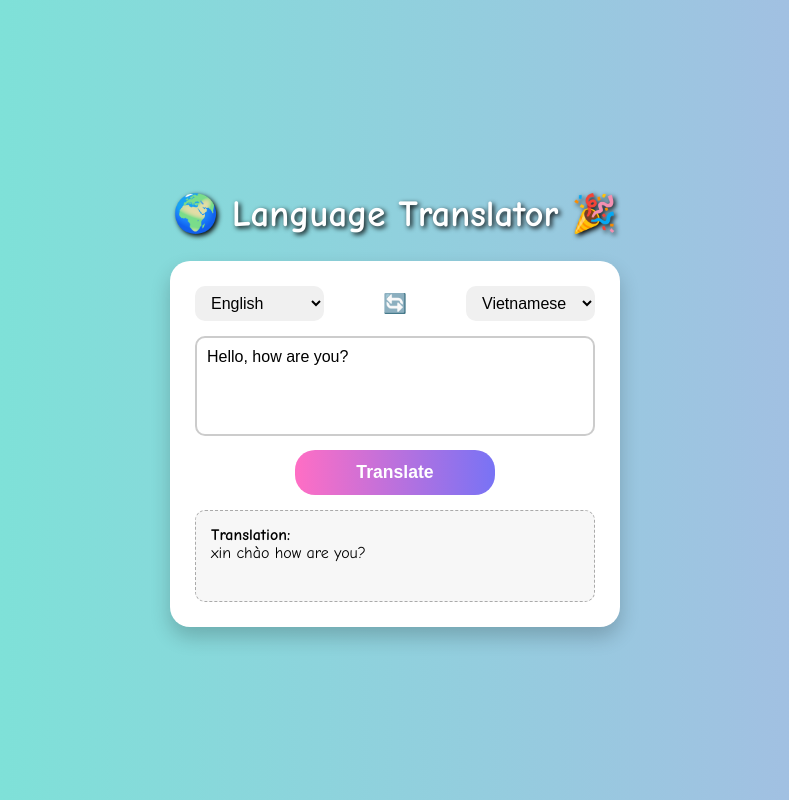
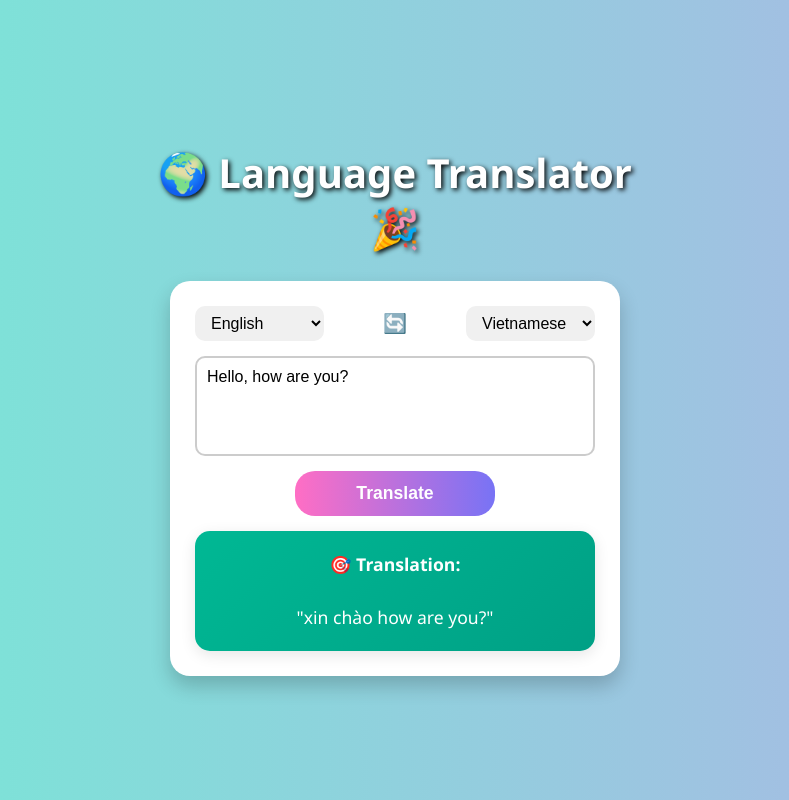
Before and after one commit to nguyenhuuanhdev/ChatBox, a website: page dich.html in a window 1280 px wide. Shown: the whole page, without its empty margins (245-1034 px from the left). Drawn offline with Linux system fonts and the light colour scheme; no server answers.

Commit message:
Mô tả thay đổi

```diff
--- a/dich.css
+++ b/dich.css
@@ -1,6 +1,6 @@
 body {
     background: linear-gradient(to right, #74ebd5, #acb6e5);
-     font-family: 'Comic Sans MS', cursive, sans-serif;
+    font-family: 'Segoe UI', Tahoma, Geneva, Verdana, sans-serif;
     display: flex;
     justify-content: center;
     align-items: center;
@@ -19,7 +19,7 @@
 }
 
 .title {
-     font-size: 2.3rem;
+    font-size: 2.5rem;
     margin-bottom: 20px;
     color: #fff;
     text-shadow: 2px 2px 5px #000;
@@ -146,15 +146,31 @@
 
 .outputBox {
     margin-top: 15px;
-     padding: 15px;
-     border-radius: 10px;
-     background: #f7f7f7;
-     border: 1px dashed #aaa;
-     font-size: 1rem;
-     min-height: 60px;
+    padding: 20px;
+    border-radius: 15px;
+    background: linear-gradient(135deg, #667eea 0%, #764ba2 100%);
+    color: white;
+    font-size: 1.1rem;
+    min-height: 80px;
     animation: fadeInUp 0.5s ease;
-     text-align: left;
+    text-align: center;
     white-space: pre-wrap;
+    box-shadow: 0 4px 15px rgba(0, 0, 0, 0.1);
+    border: none;
+    font-weight: 500;
+    line-height: 1.5;
+}
+
+.outputBox.loading {
+    background: linear-gradient(135deg, #74b9ff 0%, #0984e3 100%);
+}
+
+.outputBox.error {
+    background: linear-gradient(135deg, #fd79a8 0%, #e84393 100%);
+}
+
+.outputBox.success {
+    background: linear-gradient(135deg, #00b894 0%, #00a085 100%);
 }
 
 .swap-btn {
@@ -164,12 +180,12 @@
     font-size: 1.2rem;
     padding: 5px;
     border-radius: 50%;
-     transition: transform 0.3s ease;
+    transition: all 0.3s ease;
 }
 
 .swap-btn:hover {
-     transform: rotate(180deg);
     background: #f0f0f0;
+    transform: scale(1.1);
 }
 
 /* Animations */
@@ -221,16 +237,20 @@
     }
 }
 
- @keyframes spin {
+@keyframes pulse {
     0% {
-         transform: rotate(0deg);
+        opacity: 1;
+    }
+
+    50% {
+        opacity: 0.6;
     }
 
     100% {
-         transform: rotate(360deg);
+        opacity: 1;
     }
 }
 
 .loading {
-     animation: spin 1s linear infinite;
+    animation: pulse 1.5s ease-in-out infinite;
 }
--- a/dich.js
+++ b/dich.js
@@ -118,17 +118,20 @@ async function translateText() {
 
     if (!text) {
         output.textContent = "⚠️ Please enter some text to translate.";
+        output.className = "outputBox error";
         return;
     }
 
     if (from === to) {
         output.textContent = "⚠️ Please select different source and target languages.";
+        output.className = "outputBox error";
         return;
     }
 
     btn.disabled = true;
     btn.innerHTML = "⏳ Translating...";
-    output.textContent = "⏳ Translating...";
+    output.textContent = "✨ Translating your text...";
+    output.className = "outputBox loading";
 
     try {
         // Try multiple translation APIs
@@ -140,16 +143,19 @@ async function translateText() {
         }
 
         if (translated) {
-            output.innerHTML = `<strong>Translation:</strong><br>${translated}`;
+            output.innerHTML = `🎯 <strong>Translation:</strong><br><br>"${translated}"`;
+            output.className = "outputBox success";
         } else {
-            output.innerHTML = `<strong>⚠️ Translation not available</strong><br>Try using a different API or check your internet connection.<br><br><em>Suggestion: Try simple words like "hello", "thank you", etc.</em>`;
+            output.innerHTML = `🔍 <strong>Translation not available</strong><br><br>Try using simple words like:<br>"hello", "thank you", "water"`;
+            output.className = "outputBox error";
         }
     } catch (error) {
         console.error("Translation error:", error);
-        output.innerHTML = `<strong>❌ Translation failed</strong><br>Error: ${error.message}<br><br><em>Suggestion: Try simpler text or check your connection.</em>`;
+        output.innerHTML = `❌ <strong>Oops! Something went wrong</strong><br><br>Please try again or use simpler text`;
+        output.className = "outputBox error";
     } finally {
         btn.disabled = false;
-        btn.innerHTML = " Translate";
+        btn.innerHTML = "Translate";
     }
 }
 
@@ -223,7 +229,10 @@ function translateWithDictionary(text, from, to) {
 // Auto-translate on page load with sample text
 window.onload = function () {
     document.getElementById("inputText").value = "Hello, how are you?";
+    const output = document.getElementById("output");
+    output.innerHTML = "🌟 Welcome! Enter text above and click translate";
+    output.className = "outputBox";
     setTimeout(() => {
         translateText();
-    }, 1000);
+    }, 1500);
 };
```
Lines whose indentation alone changed are shown as unchanged.
